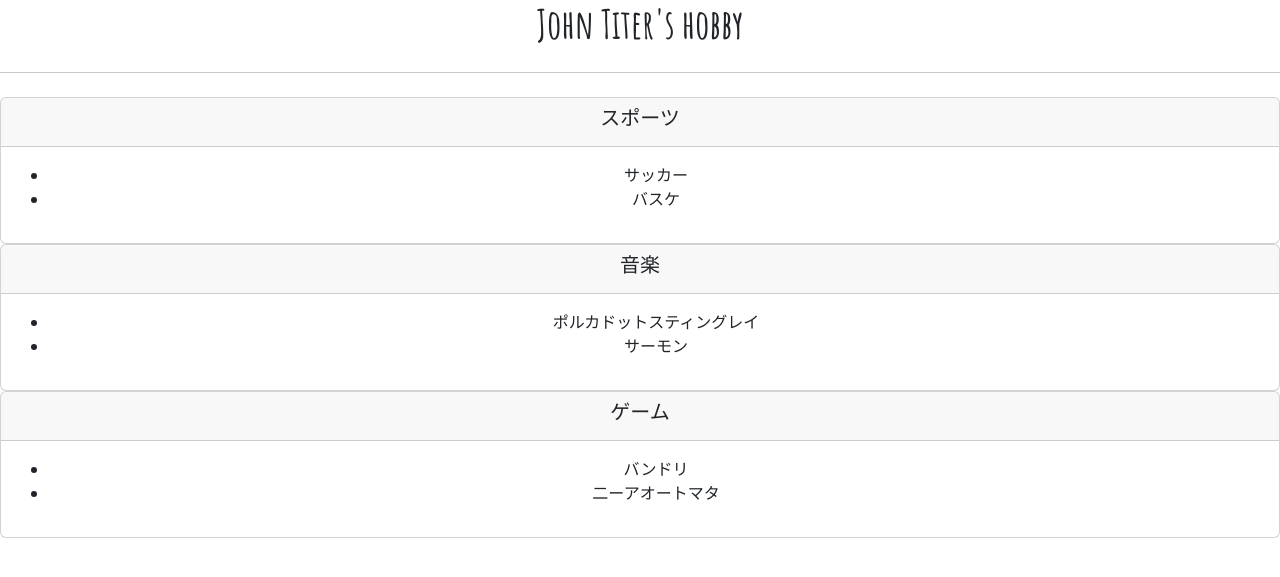
After one commit to RyumaRyama/Longinus, a Rails app: page /user_profile/1 in a window 1280 px wide. The commit adds this page. Shown: the top 577 px of the page. Run offline with Rails 7, Linux system fonts and the light colour scheme; style sheets or scripts are compiled from the project's sources; some libraries are stand-ins or nearby versions.

Commit message:
Userリソースを用いたページ作成

```diff
--- a/web/app/controllers/user_profile_controller.rb
+++ b/web/app/controllers/user_profile_controller.rb
@@ -5,10 +5,16 @@
   def help
   end
 
+  def kame
+  end
+
   def ryama
   end
 
-  def kame
+  def gussy
   end
 
+  def show
+    @user = User.find(params[:id])
+  end
 end
--- a/web/app/views/user_profile/home.html.erb
+++ b/web/app/views/user_profile/home.html.erb
@@ -10,7 +10,7 @@
 
 <body>
     <div class="header text-center" style="font-family: 'Amatic SC', cursive;">
-        <h1>kanekou's hobby</h1>
+        <h1><%= @user.name %>'s hobby</h1>
         <hr class="my-4">
     </div>
     <div class="card-deck">
--- /dev/null
+++ b/web/app/views/user_profile/show.html.erb
@@ -0,0 +1,53 @@
+<!DOCTYPE html>
+<html lang="ja">
+
+<head>
+  <meta charset="UTF-8">
+  <title>プロトタイプ</title>
+  <meta name="viewport" content="width=device-width, initial-scale=1, shrink-to-fit=no">
+  <link href="https://fonts.googleapis.com/css?family=Amatic+SC:700" rel="stylesheet">
+</head>
+
+<body>
+<div class="header text-center" style="font-family: 'Amatic SC', cursive;">
+  <h1><%= @user.name %>'s hobby</h1>
+  <hr class="my-4">
+</div>
+<div class="card-deck">
+  <div class="card text-center">
+    <div class="card-header">
+      <h5 class="card-title">スポーツ</h5>
+    </div>
+    <div class="card-body">
+      <ul>
+        <li>サッカー</li>
+        <li>バスケ</li>
+      </ul>
+    </div>
+  </div>
+  <div class="card text-center">
+    <div class="card-header">
+      <h5 class="card-title">音楽</h5>
+    </div>
+    <div class="card-body">
+      <ul>
+        <li>ポルカドットスティングレイ</li>
+        <li>サーモン</li>
+      </ul>
+    </div>
+  </div>
+  <div class="card text-center">
+    <div class="card-header">
+      <h5 class="card-title">ゲーム</h5>
+    </div>
+    <div class="card-body">
+      <ul>
+        <li>バンドリ</li>
+        <li>二ーアオートマタ</li>
+      </ul>
+    </div>
+  </div>
+</div>
+</body>
+
+</html>
--- a/web/config/routes.rb
+++ b/web/config/routes.rb
@@ -5,5 +5,6 @@
   get 'user_profile/ryama'
   get 'user_profile/kame'
   get 'user_profile/gussy'
+  resources :user_profile
   # For details on the DSL available within this file, see http://guides.rubyonrails.org/routing.html
 end
```
Also changed, not shown: web/Longinus_test.sqlite3, 1 other file.
